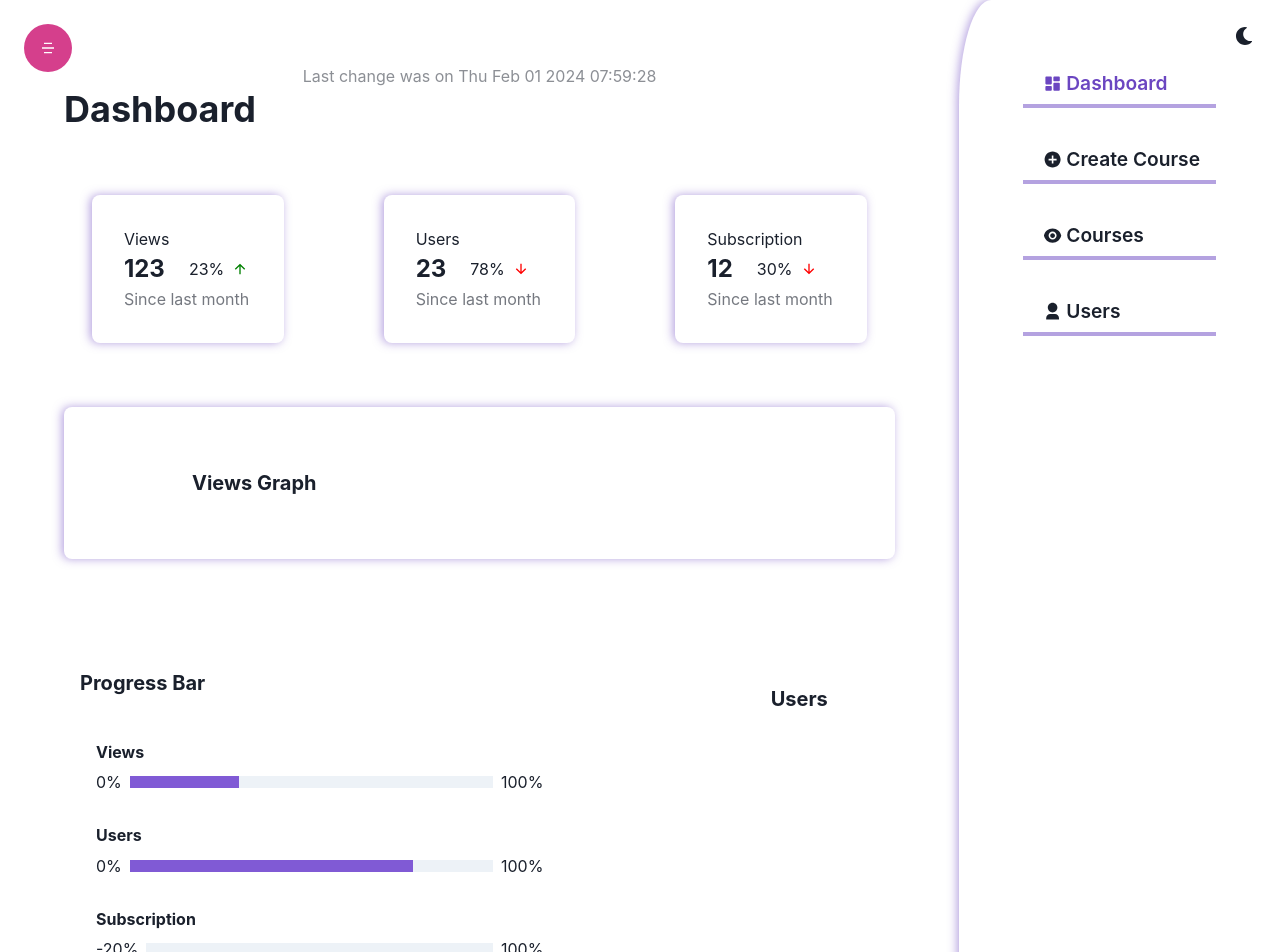
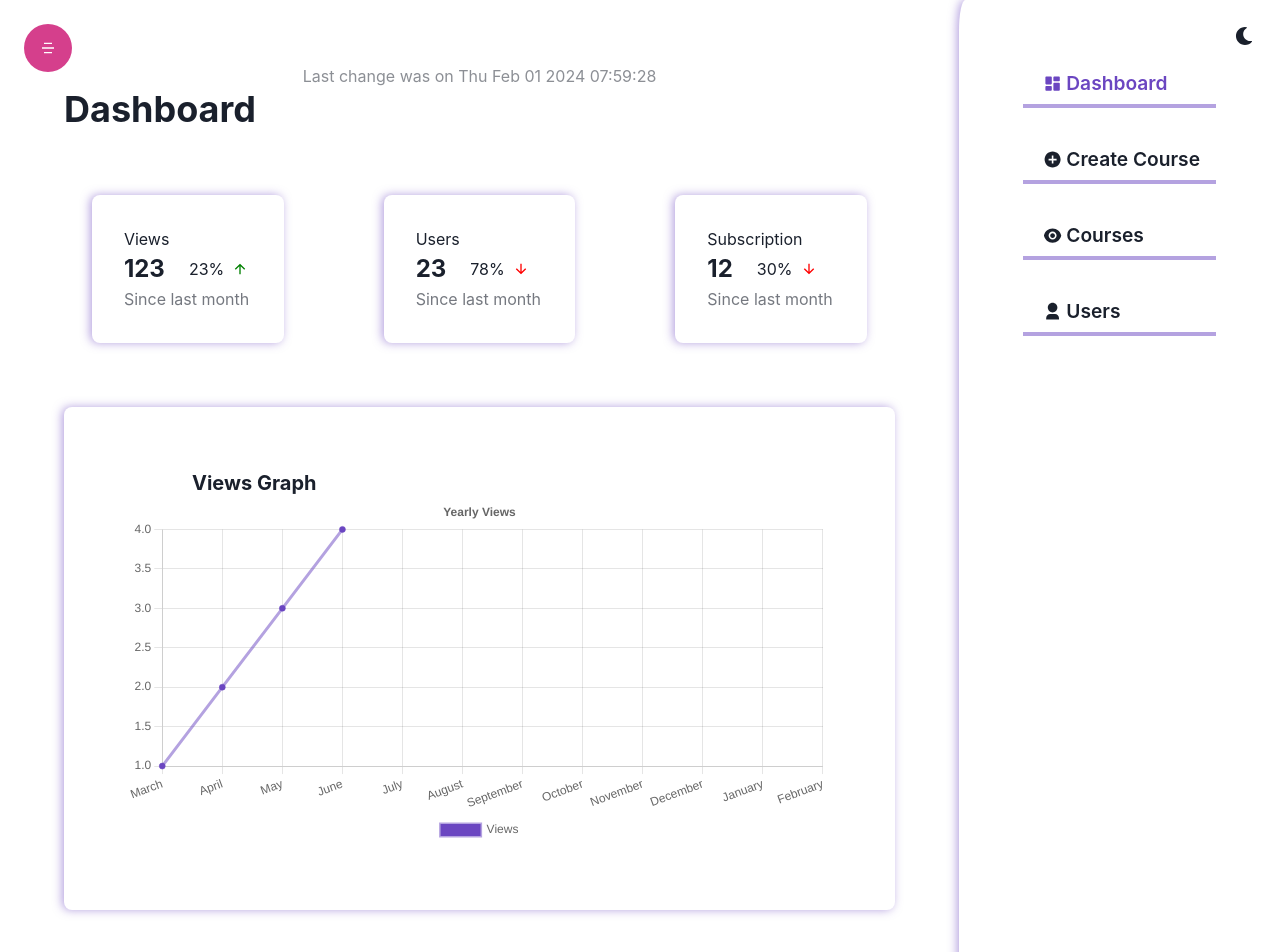
Before and after one commit to GAURANG-21/mern-app, a React (Vite) app in the folder CourseUp/: page /admin/dashboard in a window 1280 px wide. Shown: the top 952 px of the page. Built offline with nearby package versions, Linux system fonts and the light colour scheme.

Commit message:
add: Graphs to admin dashboard

```diff
--- /dev/null
+++ b/CourseUp/src/component/Admin/Dashboard/Chart.jsx
@@ -0,0 +1,108 @@
+import { Line, Doughnut, Chart } from "react-chartjs-2";
+//Chart required for our frontend is taken from react-chartjs-2. What chart we'll use.
+
+import {
+  Chart as ChartJS,
+  CategoryScale,
+  LinearScale,
+  PointElement,
+  LineElement,
+  Title,
+  Tooltip,
+  ArcElement,
+  Legend,
+} from "chart.js";
+//Requirements of individual chart are taken from chart.js
+
+ChartJS.register(
+  CategoryScale,
+  LinearScale,
+  PointElement,
+  LineElement,
+  Title,
+  Tooltip,
+  ArcElement,
+  Legend
+);
+
+function getLastYearMonths() {
+  const labels = [];
+  const currentMonth = new Date().getMonth();
+  const months = [
+    "January",
+    "February",
+    "March",
+    "April",
+    "May",
+    "June",
+    "July",
+    "August",
+    "September",
+    "October",
+    "November",
+    "December",
+  ];
+
+  for (let i = currentMonth; i >= 0; i--) labels.unshift(months[i]);
+
+  for (let i = 11; i > currentMonth; i--) labels.unshift(months[i]);
+
+  return labels;
+}
+
+export const LineChart = () => {
+  const labels = getLastYearMonths();
+
+  const data = {
+    // responsive: true,
+    labels,
+    datasets: [
+      {
+        label: "Views",
+        data: [1, 2, 3, 4],
+        borderColor: "rgba(107, 70, 193, 0.5)",
+        backgroundColor: "#6b46c1",
+      },
+    ],
+    // plugins: {
+    //     legend: {
+    //         position: "bottom"
+    //     },
+    //     title:{
+    //         display: true,
+    //         text: "Yearly Views"
+    //     }
+    // }
+  };
+  const options = {
+    responsive: true,
+    plugins: {
+      legend: {
+        position: "bottom",
+      },
+      title: {
+        display: true,
+        text: "Yearly Views",
+      },
+    },
+  };
+  return <Line options={options} data={data} />;
+};
+
+export const DoughnutChart = () => {
+  const labels = ["Subscribed", "Not Subscribed"];
+
+  const data = {
+    labels,
+    datasets: [
+      {
+        label: "Views",
+        data: [3, 20],
+        borderColor: ["rgba(62, 12, 171)", "rgba(214, 43, 129)"],
+        backgroundColor: ["rgba(62, 12, 171, 0.5)", "rgba(214, 43, 129, 0.5)"],
+      },
+    ],
+  };
+
+  return <Doughnut data={data} />;
+};
--- a/CourseUp/src/component/Admin/Dashboard/Dashboard.jsx
+++ b/CourseUp/src/component/Admin/Dashboard/Dashboard.jsx
@@ -10,6 +10,7 @@ import {
 import Sidebar from "../Sidebar";
 import { RiArrowDownLine, RiArrowUpLine } from "react-icons/ri";
 import PropTypes from "prop-types";
+import { LineChart, DoughnutChart } from "./Chart.jsx";
 
 const DataBox = ({ title, qty, qtyPercentage, profit }) => (
   <Box
@@ -68,7 +69,7 @@ const Dashboard = () => {
             title={"Views"}
             qty={123}
             qtyPercentage={23}
-            profit={"true"}
+            profit= {true}
           />
           <DataBox title={"Users"} qty={23} qtyPercentage={78} profit={false} />
           <DataBox
@@ -95,6 +96,7 @@ const Dashboard = () => {
             Views Graph
           </Heading>
           {/*Line Graph*/}
+          <LineChart/>
         </Box>
 
         <Grid templateColumns={["1fr", "2fr 1fr"]}>
@@ -108,15 +110,16 @@ const Dashboard = () => {
               Progress Bar
             </Heading>
             <Box>
-              <Bar title="Views" value="30" profit={true} />
-              <Bar title="Users" value="78" profit={true} />
-              <Bar title="Subscription" value="20" profit={false} />
+              <Bar title="Views" value={30} profit={true} />
+              <Bar title="Users" value={78} profit={true} />
+              <Bar title="Subscription" value={28} profit={false} />
             </Box>
           </Box>
           <Box p={["0", "16"]} boxSizing="border-box" py={"4"}>
             <Heading textAlign={"center"} size={"md"} mb={"4"}>
               Users{" "}
             </Heading>
+            <DoughnutChart />
           </Box>
         </Grid>
       </Box>
--- a/CourseUp/src/component/Admin/Sidebar.jsx
+++ b/CourseUp/src/component/Admin/Sidebar.jsx
@@ -17,8 +17,8 @@ const Sidebar = () => {
       spacing={"8"}
       p="16"
       boxShadow={"-2px 0 10px rgba(107, 70, 193, 0.5)"}
-      roundedTopLeft={"10%"}
-      roundedBottomLeft={"10%"}
+      roundedTopLeft={"2%"}
+      roundedBottomLeft={"2%"}
     >
       <LinkButton
         url="dashboard"
@@ -69,7 +69,7 @@ function LinkButton({ url, Icon, text, check }) {
 
 LinkButton.propTypes = {
   url: PropTypes.string,
-  Icon: PropTypes.element,
+  Icon: PropTypes.func,
   text: PropTypes.string,
   check: PropTypes.bool,
 };
--- a/CourseUp/src/component/Layout/Header/Header.jsx
+++ b/CourseUp/src/component/Layout/Header/Header.jsx
@@ -85,7 +85,7 @@ const Header = () => {
                     </Link>
                   </HStack>
                   {user && user.role == "admin" && (
-                    <Link to="/dashboard" onClick={onClose}>
+                    <Link to="/admin/dashboard" onClick={onClose}>
                       <Button variant={"ghost"}>
                         <RiDashboardFill />
                         Dashboard
```
